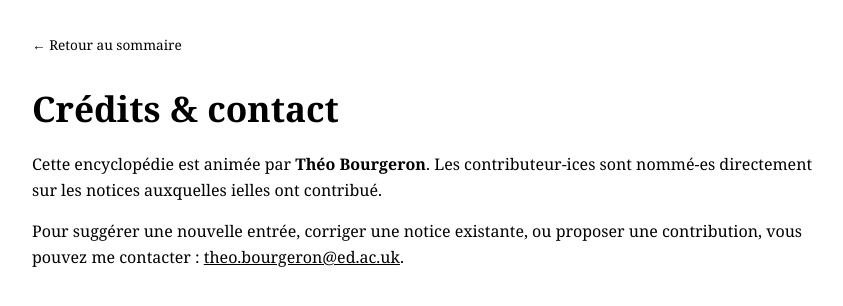
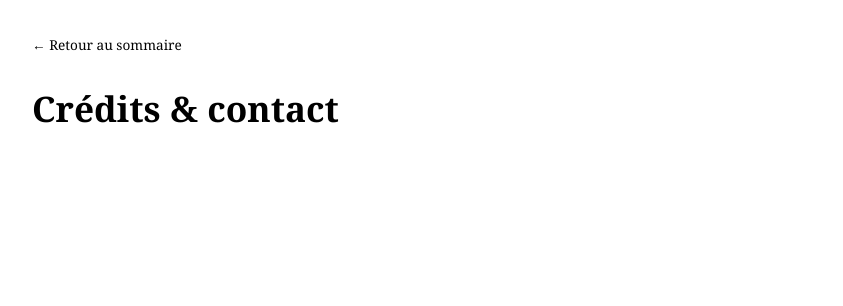
Before and after one commit to encycloreac/encycloreac.github.io, a Jekyll site: the page built from a-propos.md, in a window 1280 px wide. Shown: the top 306 px of the page, without its empty margins (208-1051 px from the left). Built offline with Jekyll 4.4.1, drawn with Linux system fonts in a browser that asks for light colours.

Commit message:
Update a-propos.md

```diff
--- a/a-propos.md
+++ b/a-propos.md
@@ -3,5 +3,5 @@ layout: page
 title: "Crédits & contact"
 permalink: /a-propos/
 ---
-<p>Cette encyclopédie est animée par <b>Théo Bourgeron</b>. Les contributeur-ices sont nommé-es directement sur les notices auxquelles ielles ont contribué.</p>
-<p>Pour suggérer une nouvelle entrée, corriger une notice existante, ou proposer une contribution, vous pouvez me contacter&nbsp;: <a href="mailto:theo.bourgeron@ed.ac.uk">theo.bourgeron@ed.ac.uk</a>.</p>
+<!--<p>Cette encyclopédie est animée par <b>Théo Bourgeron</b>. Les contributeur-ices sont nommé-es directement sur les notices auxquelles ielles ont contribué.</p>
+<p>Pour suggérer une nouvelle entrée, corriger une notice existante, ou proposer une contribution, vous pouvez me contacter&nbsp;: <a href="mailto:theo.bourgeron@ed.ac.uk">theo.bourgeron@ed.ac.uk</a>.</p>-->
```
